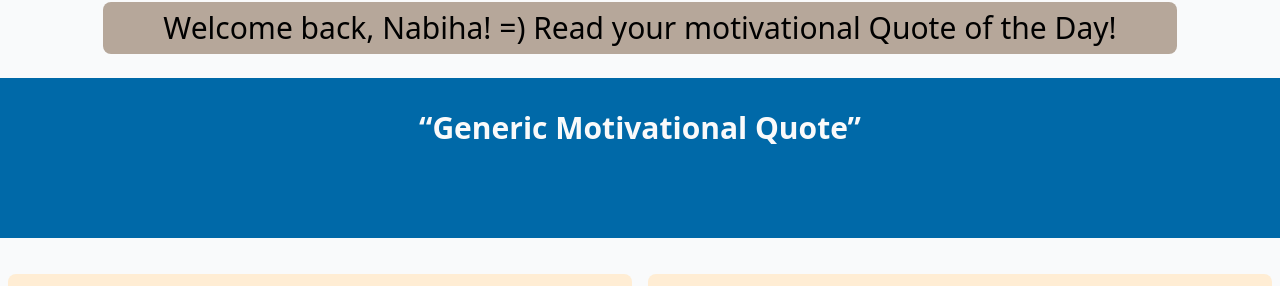
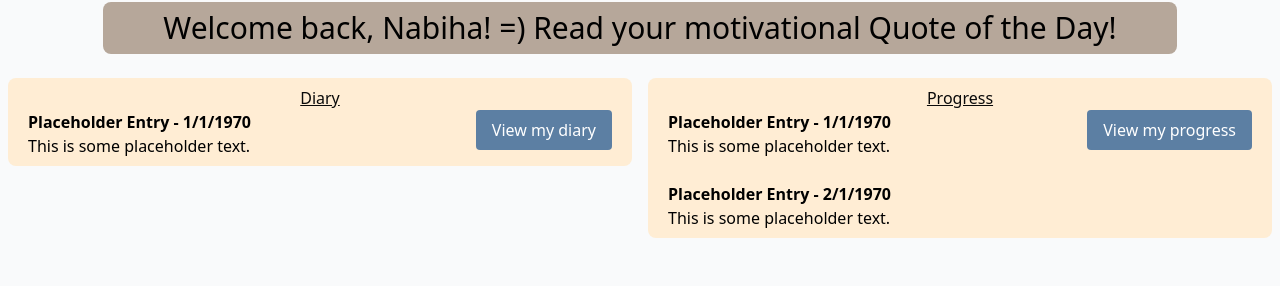
Before and after one commit to shaquillekiragu/journeyon-frontend, a React (Vite) app: page /home in a window 1280 px wide. Shown: the part 836-1122 px from the top of the page. Built offline with nearby package versions, Linux system fonts and the light colour scheme.

Commit message:
remove redundant hero

```diff
--- a/src/pages/Homepage.tsx
+++ b/src/pages/Homepage.tsx
@@ -21,12 +21,6 @@ export default function Homepage(): React.ReactElement {
 
       <SubHeader text=" =) Read your motivational Quote of the Day!" />
       <main className="container mx-auto text-center">
-        <section className="px-6 py-8 h-40 mb-3 bg-sky-700" id="theHero">
-          <h1 className="text-3xl font-bold text-neutral-50 m-auto">
-            <q>Generic Motivational Quote</q>
-          </h1>
-        </section>
-        <br />
         <section className="grid grid-cols-1 md:grid-cols-2 mx-2 gap-4">
           <Link to={"/diary"}>
             <DiaryHome />
```
